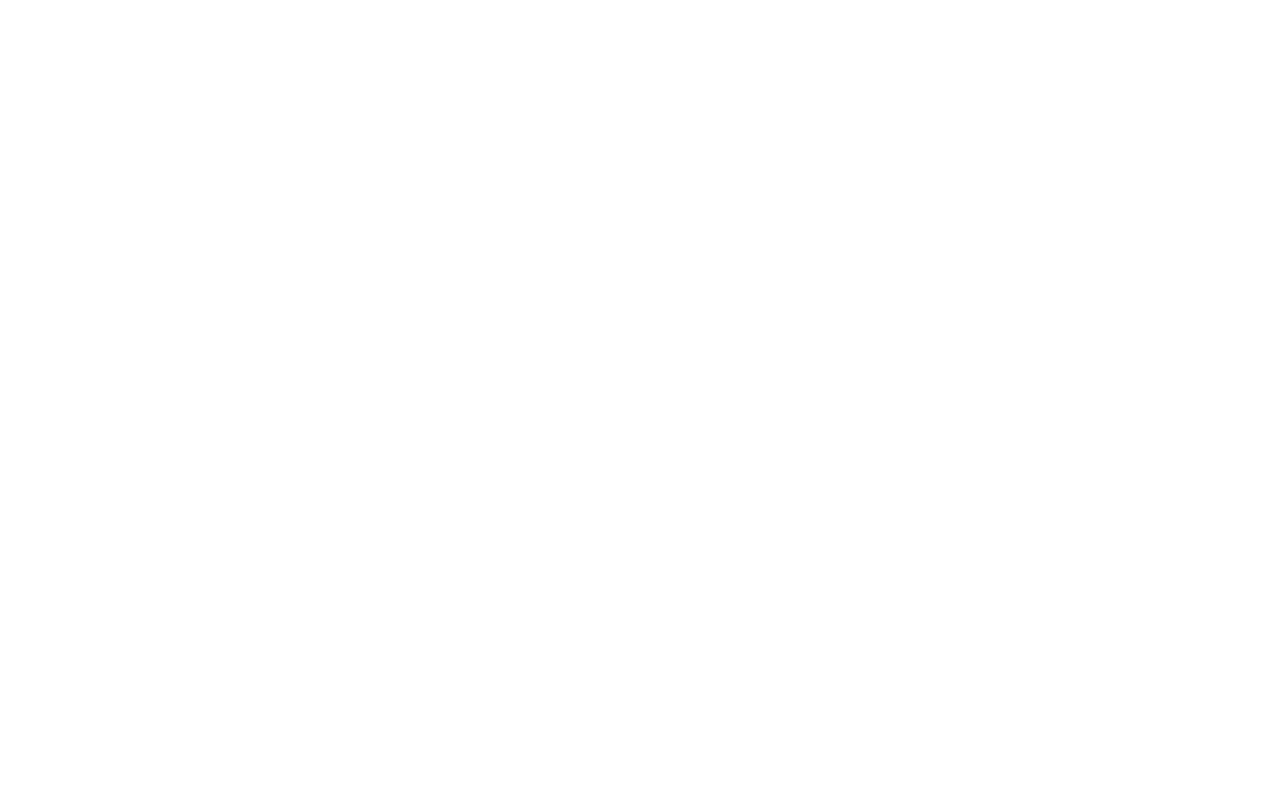
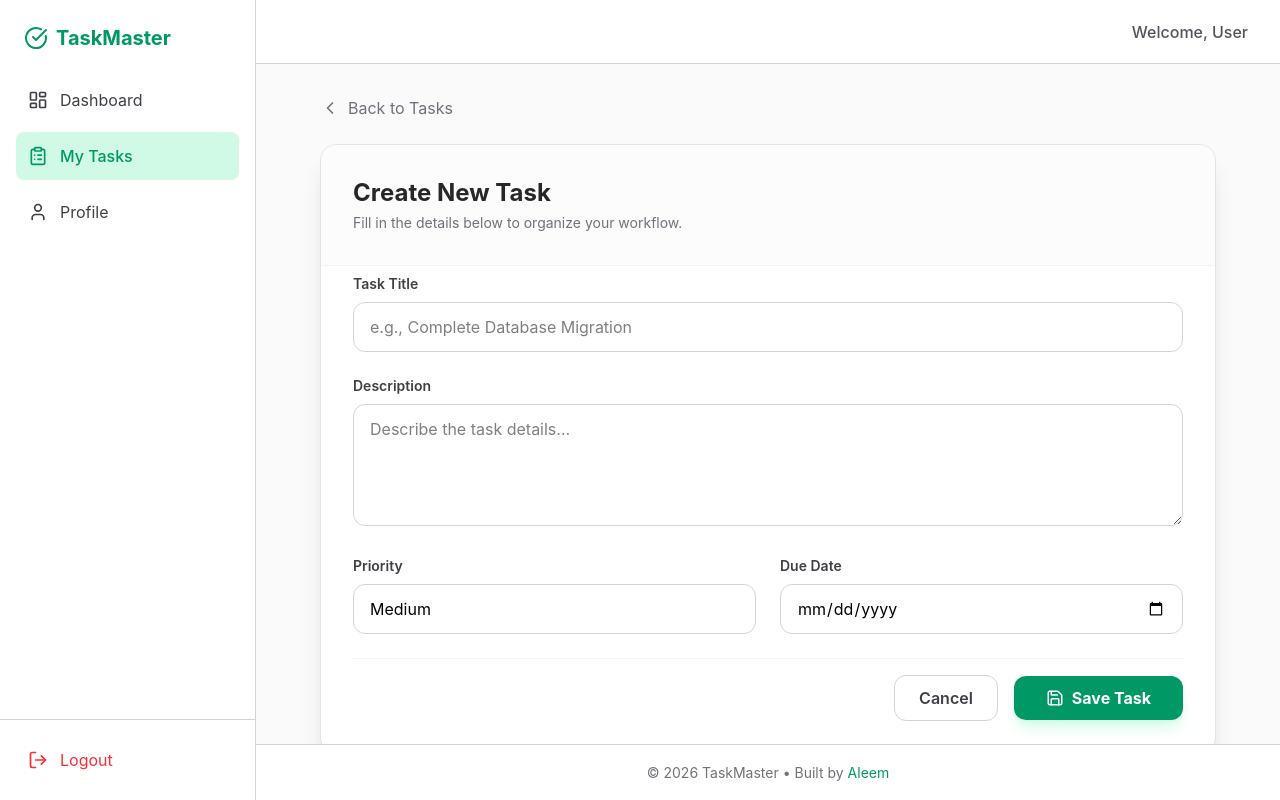
Before and after one commit to Aleem-27/taskmaster, a React (Vite) app in the folder client/: page /tasks/new in a window 1280 px wide. Before the commit this address had no page. Built offline with nearby package versions, Linux system fonts and the light colour scheme.

Commit message:
feat(tasks): add task creation form page UI with validation and navigation

```diff
--- a/client/src/App.jsx
+++ b/client/src/App.jsx
@@ -4,6 +4,7 @@
 import Signup from './pages/Signup';
 import Dashboard from './pages/Dashboard';
 import TaskList from './pages/TaskList';
+import TaskForm from './pages/TaskForm';
 import Profile from './pages/Profile';
 
 function App() {
@@ -16,6 +17,7 @@
         <Route path="/" element={<Layout />}>
           <Route index element={<Dashboard />} />
           <Route path="/tasks" element={<TaskList />} />
+          <Route path="/tasks/new" element={<TaskForm />} />
           <Route path="/profile" element={<Profile />} />
         </Route>
       </Routes>
--- /dev/null
+++ b/client/src/pages/TaskForm.jsx
@@ -0,0 +1,116 @@
+import { useState } from 'react';
+import { useNavigate } from 'react-router-dom';
+import { ChevronLeft, Save, X } from 'lucide-react';
+
+const TaskForm = () => {
+  const navigate = useNavigate();
+  const [formData, setFormData] = useState({
+    title: '',
+    description: '',
+    priority: 'Medium',
+    status: 'Pending',
+    dueDate: ''
+  });
+
+  const handleSubmit = (e) => {
+    e.preventDefault();
+    // Logic to post to ASP.NET Core API will go here
+    console.log("Saving task:", formData);
+    navigate('/tasks');
+  };
+
+  return (
+    <div className="max-w-4xl mx-auto">
+      {/* Navigation Header */}
+      <button
+        onClick={() => navigate("/tasks")}
+        className="flex items-center gap-2 text-zinc-500 hover:text-zinc-800 transition-colors mb-6 group"
+      >
+        <ChevronLeft size={20} className="group-hover:-translate-x-1 transition-transform" />
+        Back to Tasks
+      </button>
+
+      <div className="bg-white rounded-2xl border border-zinc-200 shadow-xl overflow-hidden">
+        <div className="p-8 border-b border-zinc-100 bg-zinc-50/50">
+          <h2 className="text-2xl font-bold text-zinc-800">Create New Task</h2>
+          <p className="text-zinc-500 text-sm mt-1">Fill in the details below to organize your workflow.</p>
+        </div>
+
+        <form onSubmit={handleSubmit} className="p-8 space-y-6 -mt-6">
+          {/* Title */}
+          <div>
+            <label className="block text-sm font-semibold text-zinc-700 mb-2">Task Title</label>
+            <input
+              type="text"
+              required
+              className="w-full px-4 py-3 rounded-xl border border-zinc-300 focus:ring-2 focus:ring-emerald-500 focus:border-emerald-500 outline-none transition-all"
+              placeholder="e.g., Complete Database Migration"
+              value={formData.title}
+              onChange={(e) => setFormData({...formData, title: e.target.value})}
+            />
+          </div>
+
+          {/* Description */}
+          <div>
+            <label className="block text-sm font-semibold text-zinc-700 mb-2">Description</label>
+            <textarea
+              rows="4"
+              className="w-full px-4 py-3 rounded-xl border border-zinc-300 focus:ring-2 focus:ring-emerald-500 focus:border-emerald-500 outline-none transition-all"
+              placeholder="Describe the task details..."
+              value={formData.description}
+              onChange={(e) => setFormData({...formData, description: e.target.value})}
+            ></textarea>
+          </div>
+
+          <div className="grid grid-cols-1 md:grid-cols-2 gap-6">
+            {/* Priority */}
+            <div>
+              <label className="block text-sm font-semibold text-zinc-700 mb-2">Priority</label>
+              <select
+                className="w-full px-4 py-3 rounded-xl border border-zinc-300 focus:ring-2 focus:ring-emerald-500 outline-none appearance-none bg-white"
+                value={formData.priority}
+                onChange={(e) => setFormData({...formData, priority: e.target.value})}
+              >
+                <option value="Low">Low</option>
+                <option value="Medium">Medium</option>
+                <option value="High">High</option>
+              </select>
+            </div>
+
+            {/* Due Date */}
+            <div>
+              <label className="block text-sm font-semibold text-zinc-700 mb-2">Due Date</label>
+              <input
+                type="date"
+                required
+                className="w-full px-4 py-3 rounded-xl border border-zinc-300 focus:ring-2 focus:ring-emerald-500 outline-none"
+                value={formData.dueDate}
+                onChange={(e) => setFormData({...formData, dueDate: e.target.value})}
+              />
+            </div>
+          </div>
+
+          {/* Form Actions */}
+          <div className="flex items-center justify-end gap-4 pt-4 border-t border-zinc-100">
+            <button
+              type="button"
+              onClick={() => navigate('/tasks')}
+              className="px-6 py-2.5 rounded-xl border border-zinc-300 text-zinc-700 font-semibold hover:bg-zinc-50 transition-colors"
+            >
+              Cancel
+            </button>
+            <button
+              type="submit"
+              className="flex items-center gap-2 px-8 py-2.5 rounded-xl bg-emerald-600 text-white font-bold hover:bg-emerald-700 transition-all shadow-lg shadow-emerald-100"
+            >
+              <Save size={18} />
+              Save Task
+            </button>
+          </div>
+        </form>
+      </div>
+    </div>
+  );
+};
+
+export default TaskForm;
```
